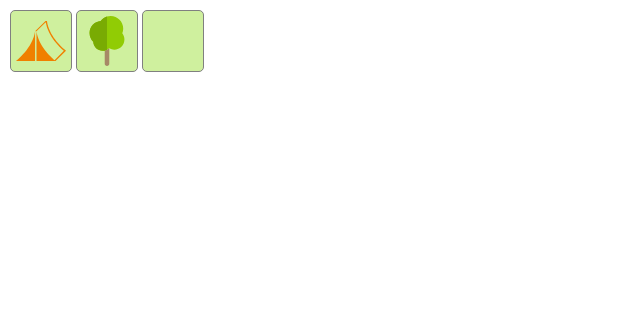
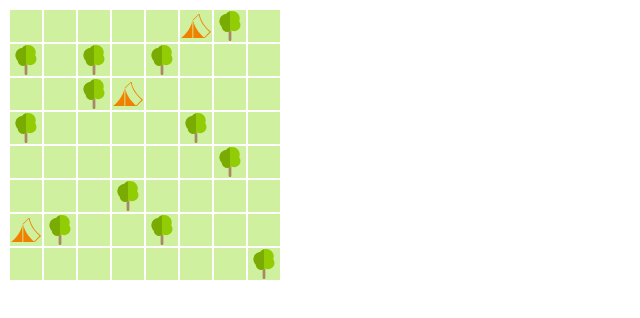
Before and after one commit to kadikraman/happy-campers, a Vue app: page / in a window 1280 px wide. Shown: the top 318 px of the page, without its empty margins (0-640 px from the left). Built offline with nearby package versions, Linux system fonts and the light colour scheme.

Commit message:
Render the whole game grid

```diff
--- a/src/App.vue
+++ b/src/App.vue
@@ -1,30 +1,39 @@
 <template>
   <div id="app">
-    <tent />
-    <tree />
-    <grass />
+    <table class="table">
+      <tr v-for="row in grid">
+        <square v-for="item in row" v-bind:element="item"> </square>
+      </tr>
+    </table>
   </div>
 </template>
 
 <script>
-import Tent from './components/Tent';
-import Tree from './components/Tree';
-import Grass from './components/Grass';
+import Square from './components/Square';
 
 export default {
   name: 'app',
   components: {
-    Tent,
-    Tree,
-    Grass,
+    Square,
   },
+  data: () => ({
+    grid: [
+      ['', '', '', '', '', 'tent', 'tree', ''],
+      ['tree', '', 'tree', '', 'tree', '', '', ''],
+      ['', '', 'tree', 'tent', '', '', '', ''],
+      ['tree', '', '', '', '', 'tree', '', ''],
+      ['', '', '', '', '', '', 'tree', ''],
+      ['', '', '', 'tree', '', '', '', ''],
+      ['tent', 'tree', '', '', 'tree', '', '', ''],
+      ['', '', '', '', '', '', '', 'tree'],
+    ],
+  }),
 };
 </script>
 
 <style>
-#app {
-  font-family: 'Avenir', Helvetica, Arial, sans-serif;
-  -webkit-font-smoothing: antialiased;
-  -moz-osx-font-smoothing: grayscale;
+.table {
+  table-layout: fixed;
+  border-collapse: collapse;
 }
 </style>
--- a/src/components/Grass/index.vue
+++ b/src/components/Grass/index.vue
@@ -1,5 +1,5 @@
 <template>
-  <svg class="grass" width="50px" height="50px">
+  <svg class="grass" width="30px" height="30px">
   </svg>
 </template>
 
@@ -11,10 +11,6 @@ export default {
 
 <style scoped>
 .grass {
-  padding: 5px;
-  margin: 2px;
-  border: 1px solid grey;
-  border-radius: 5px;
-  background-color: #CFF09E;
+  display: block;
 }
 </style>
--- /dev/null
+++ b/src/components/Square/index.vue
@@ -0,0 +1,31 @@
+<template>
+  <td class="square">
+    <tree v-if="element === 'tree'" />
+    <tent v-if="element === 'tent'" />
+    <grass v-if="element === ''" />
+  </td>
+</template>
+
+
+<script>
+import Tent from '../Tent';
+import Tree from '../Tree';
+import Grass from '../Grass';
+
+export default {
+  name: 'square',
+  props: ['element'],
+  components: {
+    Tent,
+    Tree,
+    Grass,
+  },
+};
+</script>
+
+<style scoped>
+.square {
+  background-color: #CFF09E;
+  border: 2px solid white;
+}
+</style>
--- a/src/components/Tent/index.vue
+++ b/src/components/Tent/index.vue
@@ -1,21 +1,17 @@
 <template>
-  <svg class="tent" xmlns="http://www.w3.org/2000/svg" xmlns:xlink="http://www.w3.org/1999/xlink" version="1.1" x="0px" y="0px" width="50px" height="50px" viewBox="0 0 79.536 79.536" style="enable-background:new 0 0 79.536 79.536;" xml:space="preserve">
+  <svg class="tent" width="30px" height="30px" viewBox="0 0 79.536 79.536">
     <path d="M79.536,55.106l-1.637,1.625L62.93,71.707h-30.32V24.43c3.13,22.991,22.802,41.011,28.633,45.909   l14.876-15.058C69.874,50.031,51.129,32.56,47.251,9.797L32.609,24.43h-2.291L46.925,7.83h2.299   c3.111,22.858,22.571,40.804,28.531,45.815L79.536,55.106z M0,71.707h30.318V24.43C26.634,51.47,0,71.707,0,71.707z" fill="#f08000"/>
   </svg>
 </template>
 
 <script>
 export default {
-  name: 'tent',
+  name: 'square',
 };
 </script>
 
 <style scoped>
 .tent {
-  padding: 5px;
-  margin: 2px;
-  border: 1px solid grey;
-  border-radius: 5px;
-  background-color: #CFF09E;
+  display: block;
 }
 </style>
--- a/src/components/Tree/index.vue
+++ b/src/components/Tree/index.vue
@@ -1,5 +1,5 @@
 <template>
-  <svg class="tree" version="1.1" id="Layer_1" xmlns="http://www.w3.org/2000/svg" xmlns:xlink="http://www.w3.org/1999/xlink" x="0px" y="0px" viewBox="0 0 511.998 511.998" style="enable-background:new 0 0 511.998 511.998;" xml:space="preserve" width="50px" height="50px" >
+  <svg class="tree" viewBox="0 0 511.998 511.998" width="30px" height="30px" >
     <path style="fill:#91CC04;" d="M412.659,176.848c6.124-15.223,9.314-31.567,9.314-48.066C421.973,57.771,364.205,0,293.197,0 c-12.822-0.002-25.324,1.871-37.198,5.427c-25.473,7.629-48.049,23.035-64.627,44.516C127.866,54.542,77.575,108.67,77.575,174.544 c0,34.181,13.49,66.302,37.374,89.783c2.726,51.479,45.464,92.52,97.606,92.52c6.869,0,13.615-0.735,20.171-2.107 c8.118-1.699,15.931-4.406,23.273-8.048c8.356-4.146,16.109-9.477,23.004-15.889c0.09,0.051,0.18,0.098,0.268,0.147 c15.481,8.788,33.044,13.481,51.2,13.481c57.319,0,103.952-46.635,103.952-103.956C434.423,217.349,426.638,194.94,412.659,176.848z "/>
     <path style="fill:#A78966;" d="M255.999,346.692c-7.342,3.641-15.155,6.347-23.273,8.048v133.986 c0,12.853,10.42,23.273,23.273,23.273c12.853,0,23.273-10.42,23.273-23.273V330.952c-0.088-0.051-0.178-0.098-0.268-0.147 C272.109,337.216,264.356,342.547,255.999,346.692z"/>
     <path style="fill:#79AB03;" d="M191.372,49.943c-63.507,4.599-113.797,58.728-113.797,124.601c0,34.181,13.49,66.302,37.374,89.783 c2.726,51.479,45.464,92.52,97.606,92.52c6.869,0,13.615-0.735,20.171-2.107c8.118-1.699,15.931-4.406,23.273-8.048V5.427 C230.526,13.058,207.95,28.463,191.372,49.943z"/>
@@ -15,10 +15,6 @@ export default {
 
 <style scoped>
 .tree {
-  padding: 5px;
-  margin: 2px;
-  border: 1px solid grey;
-  border-radius: 5px;
-  background-color: #CFF09E;
+  display: block;
 }
 </style>
```
